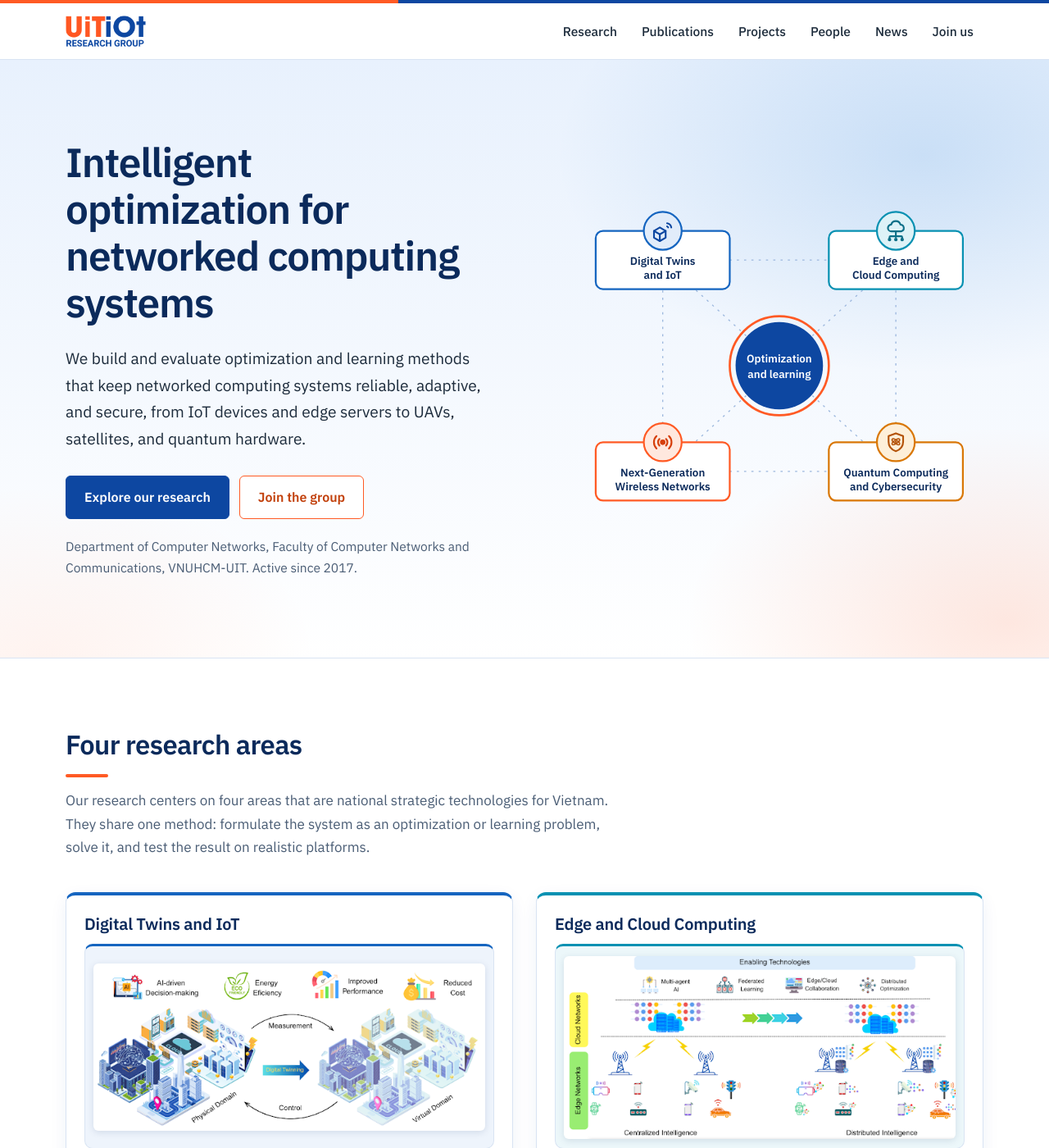
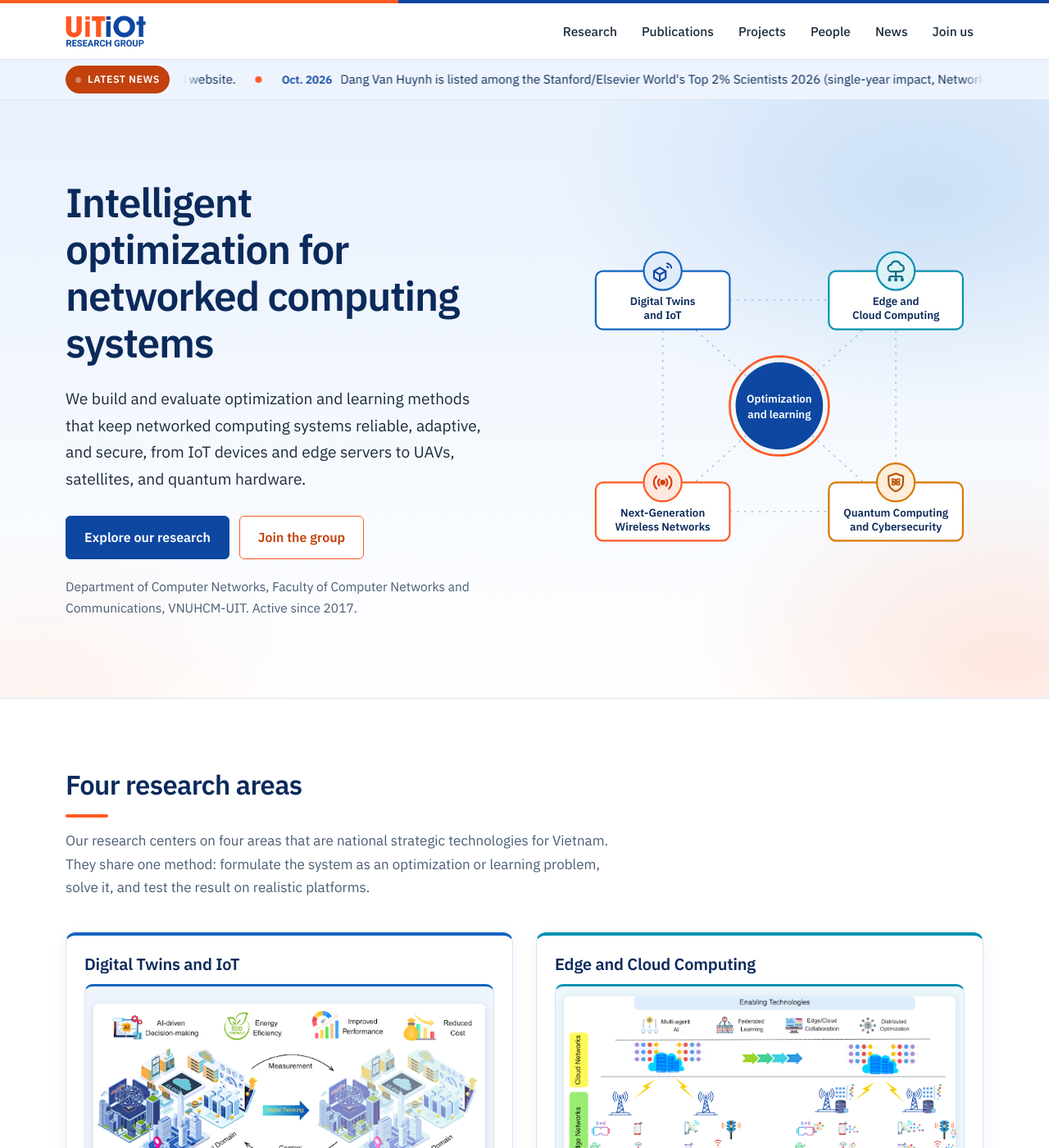
Before and after one commit to vdanghuynh/uitiot, a Jekyll site: the page built from index.html, in a window 1280 px wide and 1400 px high. Shown: the whole window at 82% size. Built offline with Jekyll 4.4.1, drawn with Linux system fonts in a browser that asks for light colours.

Commit message:
Add scrolling news headline to home page

```diff
--- /dev/null
+++ b/_includes/news-ticker.html
@@ -0,0 +1,20 @@
+{%- comment -%} Scrolling headline of the three newest items in _data/news.yml. Shown on the home page only. {%- endcomment -%}
+<div class="ticker" role="region" aria-label="Latest news">
+  <div class="container ticker-inner">
+    <a class="ticker-label" href="{{ '/news/' | relative_url }}">Latest news</a>
+    <div class="ticker-viewport">
+      <div class="ticker-track" data-ticker>
+        {%- for copy in (1..2) -%}
+        <div class="ticker-group"{% if copy == 2 %} aria-hidden="true"{% endif %}>
+          {%- for item in site.data.news limit: 3 -%}
+          <a class="ticker-item" href="{% if item.url %}{{ item.url }}{% else %}{{ '/news/' | relative_url }}{% endif %}"{% if copy == 2 %} tabindex="-1"{% endif %}>
+            <span class="ticker-date">{{ item.date }}</span>
+            <span class="ticker-text">{{ item.text }}</span>
+          </a>
+          {%- endfor -%}
+        </div>
+        {%- endfor -%}
+      </div>
+    </div>
+  </div>
+</div>
--- a/assets/css/main.css
+++ b/assets/css/main.css
@@ -282,12 +282,45 @@ li { margin: 0; }
   .news-item { grid-template-columns: 1fr; }
   .filter-label { min-width: 100%; }
 }
+/* News ticker (home page) */
+.ticker { background: var(--wash); border-bottom: 1px solid var(--line); }
+.ticker-inner { display: flex; align-items: center; gap: 16px; min-height: 48px; }
+.ticker-label { flex: none; display: inline-flex; align-items: center; gap: 8px; padding: 6px 12px; border-radius: 999px;
+  background: var(--accent-text); color: #fff; font-size: 0.78rem; font-weight: 600; letter-spacing: 0.04em;
+  text-transform: uppercase; text-decoration: none; }
+.ticker-label::before { content: ""; width: 7px; height: 7px; border-radius: 50%; background: #fff; animation: ticker-pulse 1.6s ease-in-out infinite; }
+.ticker-label:hover { background: var(--brand); color: #fff; }
+.ticker-viewport { flex: 1; min-width: 0; overflow: hidden;
+  -webkit-mask-image: linear-gradient(90deg, transparent, #000 24px, #000 calc(100% - 24px), transparent);
+  mask-image: linear-gradient(90deg, transparent, #000 24px, #000 calc(100% - 24px), transparent); }
+.ticker-track { display: flex; width: max-content; animation: ticker-scroll var(--ticker-duration, 90s) linear infinite; will-change: transform; }
+.ticker:hover .ticker-track, .ticker:focus-within .ticker-track { animation-play-state: paused; }
+.ticker-group { display: flex; flex: none; }
+.ticker-item { display: inline-flex; align-items: baseline; gap: 10px; flex: none; white-space: nowrap; padding-right: 56px;
+  color: var(--ink); text-decoration: none; font-size: 0.95rem; position: relative; }
+.ticker-item::after { content: ""; position: absolute; right: 24px; top: 50%; width: 8px; height: 8px; margin-top: -4px;
+  border-radius: 50%; background: var(--accent); }
+.ticker-item:hover .ticker-text { color: var(--link-hover); text-decoration: underline; }
+.ticker-date { font-weight: 600; color: var(--brand); font-size: 0.85rem; }
+@keyframes ticker-scroll { from { transform: translateX(0); } to { transform: translateX(-50%); } }
+@keyframes ticker-pulse { 0%, 100% { opacity: 1; } 50% { opacity: 0.35; } }
+@media (max-width: 560px) {
+  .ticker-inner { gap: 10px; min-height: 44px; }
+  .ticker-label { padding: 5px 10px; font-size: 0.72rem; }
+  .ticker-item { font-size: 0.9rem; }
+}
+@media (prefers-reduced-motion: reduce) {
+  .ticker-track { animation: none; width: auto; }
+  .ticker-viewport { overflow-x: auto; -webkit-mask-image: none; mask-image: none; }
+  .ticker-group[aria-hidden="true"] { display: none; }
+  .ticker-label::before { animation: none; }
+}
 @media (prefers-reduced-motion: reduce) {
   html { scroll-behavior: auto; }
   .graph-links line { animation: none; }
   * { transition: none !important; }
 }
 @media print {
-  .site-header, .filters, .cta-band, .nav-toggle { display: none; }
+  .site-header, .filters, .cta-band, .nav-toggle, .ticker { display: none; }
   body { font-size: 11pt; }
 }
--- a/assets/js/main.js
+++ b/assets/js/main.js
@@ -9,6 +9,19 @@
       var open = nav.classList.toggle("open");
       toggle.setAttribute("aria-expanded", open ? "true" : "false");
     });
+  }
+
+  // News ticker: keep a constant reading speed whatever the text length
+  var ticker = document.querySelector("[data-ticker]");
+  if (ticker) {
+    var group = ticker.querySelector(".ticker-group");
+    var setSpeed = function () {
+      var w = group ? group.offsetWidth : 0;
+      if (w > 0) ticker.style.setProperty("--ticker-duration", Math.round(w / 55) + "s");
+    };
+    setSpeed();
+    window.addEventListener("load", setSpeed);
+    window.addEventListener("resize", setSpeed);
   }
 
   // Publication filters (only runs on the Publications page)
--- a/index.html
+++ b/index.html
@@ -9,6 +9,8 @@ body_class: home
 {% assign n_projects = n_phd | plus: n_ms | plus: n_ug %}
 {% assign n_core = site.data.people.leadership | size | plus: site.data.people.members.size %}
 {% assign countries = site.data.collaborators | map: "country" | uniq %}
+
+{% include news-ticker.html %}
 
 <section class="hero">
   <div class="container hero-grid">
```
Also changed, not shown: README.md.
